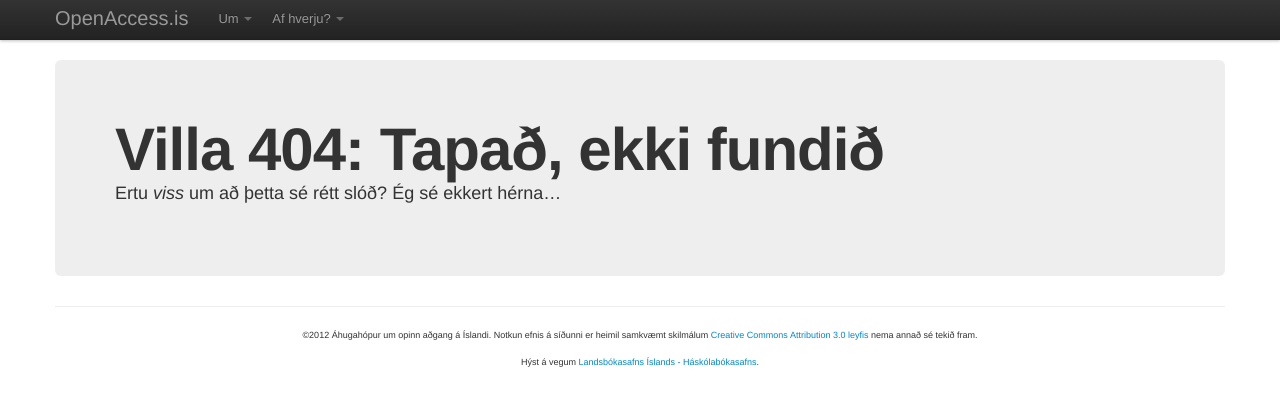
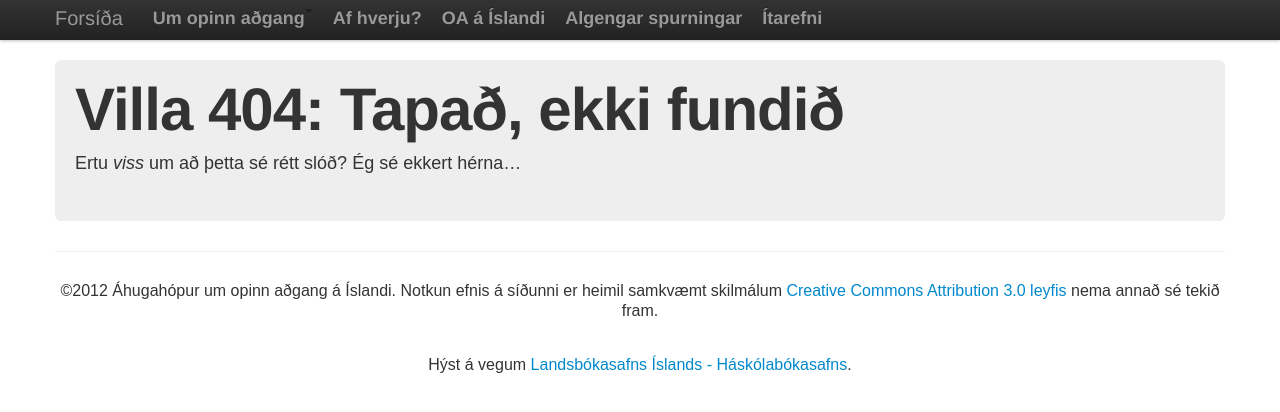
Before and after one commit to oa-island/oa-island.github.com, a Jekyll site: the page built from 404.html, in a window 1280 px wide. Shown: the top 412 px of the page. Built offline with Jekyll 4.4.1, drawn with Linux system fonts in a browser that asks for light colours.

Commit message:
breytti adeins CSS og baetti vid 2x nyjum sidum.

```diff
--- a/_layouts/default.html
+++ b/_layouts/default.html
@@ -53,24 +53,22 @@
             <span class="icon-bar"></span>
             <span class="icon-bar"></span>
           </a>
-          <a class="brand" href="/">OpenAccess.is</a>
+          <a class="brand" href="/">Forsíða</a>
           <div class="nav-collapse">
             <ul class="nav">
-              <li class="dropdown" id="um">
-                <a class="dropdown-toggle" data-toggle="dropdown" href="#um">Um <b class="caret"></b></a>
+              <li>
+                <a class="dropdown-toggle" data-toggle="dropdown" href="#um">Um opinn aðgang<b class="caret"></b></a>
                 <ul class="dropdown-menu">
-                  <li><a href="/hvad-er.html">Hvað er opinn aðgangur?</a></li>
-                  <li><a href="/saga.html">Saga</a></li>
+                  <li><a href="/hvad-er">Hvað er OA?</a></li>
+                  <li><a href="/saga">Saga</a></li>
                 </ul>
               </li>
-              <li class="dropdown" id="hvi">
-                <a class="dropdown-toggle" data-toggle="dropdown" href="#hvi">Af hverju? <b class="caret"></b></a>
-                <ul class="dropdown-menu">
-                  <li><a href="/af-hverju.html">Af hverju opinn aðgang?</a></li>
-                </ul>
-              </li>
+              <li><a href="/af-hverju">Af hverju?</a></li>
+              <li><a href="/island">OA á Íslandi</a></li>
+              <li><a href="/algengar-spurningar">Algengar spurningar</a></li>
+              <li><a href="/itarefni">Ítarefni</a></li>
             </ul>
-          </div><!--/.nav-collapse -->
+          </div>
         </div>
       </div>
     </div>
--- /dev/null
+++ b/algengar-spurningar.html
@@ -0,0 +1,3 @@
+---
+layout: default
+---
--- /dev/null
+++ b/itarefni.html
@@ -0,0 +1,3 @@
+---
+layout: default
+---
--- a/static/css/site.css
+++ b/static/css/site.css
@@ -42,3 +42,25 @@ footer {
     color: #999;
     content: "Höfundur: "
 }
+
+
+/* Mummi */
+
+
+.hero-unit {
+  padding: 20px;
+}
+
+p {
+  padding-top: 10px;
+  padding-bottom: 15px;
+  font-family: Arial, sans-serif;
+  font-size: 16px;
+  line-height: 20px;
+  color: #333333;
+}
+
+ul.nav li {
+  font-weight: bold;
+  font-size: 18px;
+}
```
Also changed, not shown: index.html (+5 -5 lines).
